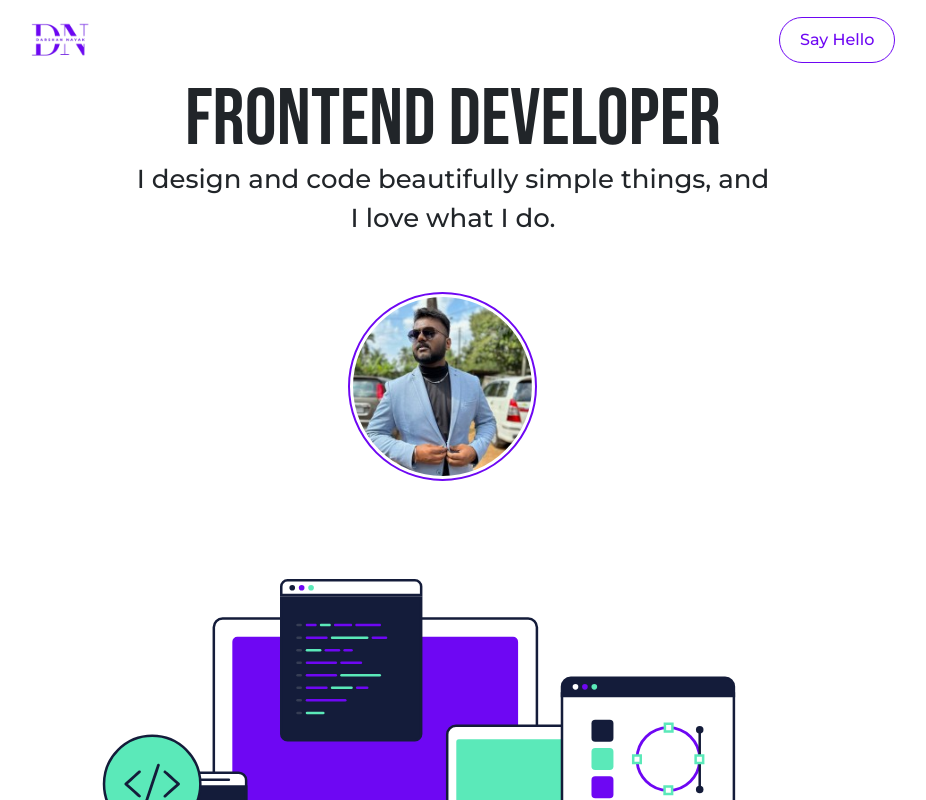
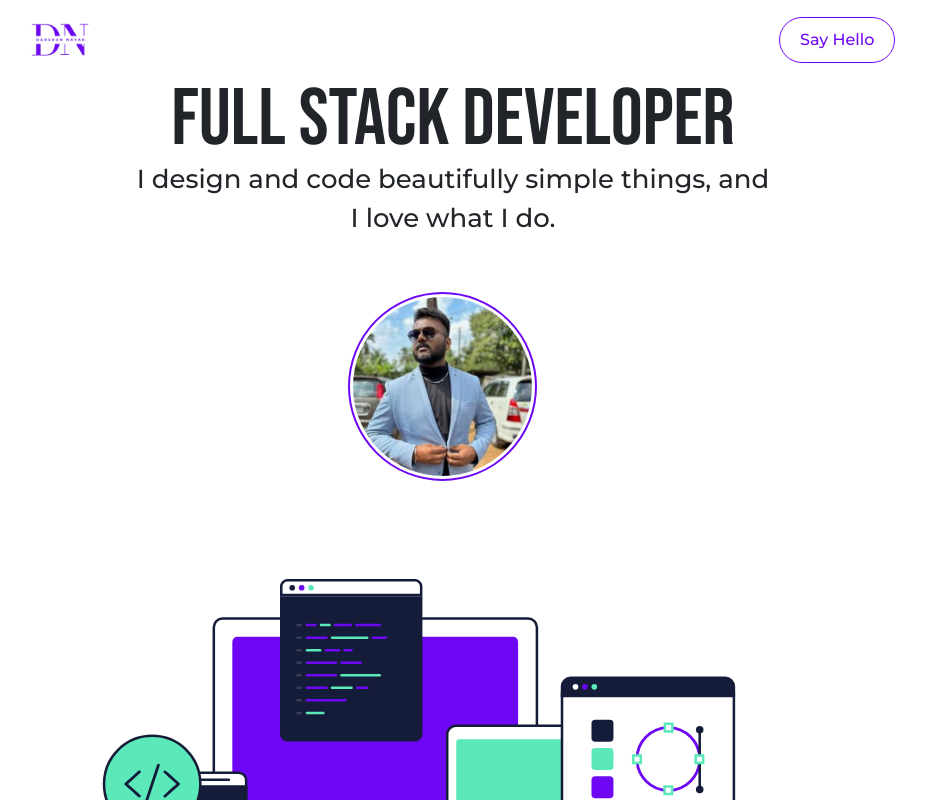
Before and after one commit to nayakdarshan/MERN-Portfolio, a React (Create React App) app in the folder client/: page / in a window 1280 px wide. Shown: the top 800 px of the page, without its empty margins (187-1113 px from the left). Built offline with nearby package versions, Linux system fonts and the light colour scheme; no server answers.

Commit message:
CI/CD check

```diff
--- a/client/src/pages/Home/Intro.js
+++ b/client/src/pages/Home/Intro.js
@@ -7,7 +7,7 @@ function Intro() {
         <div className='d-flex align-items-center justify-content-center'>
             <div className='d-flex align-items-center justify-content-center flex-column'>
                 {/* <div className='fs-24 fw-500 text-center'>Hello! I am</div> */}
-                <div className='fs-80 fw-500 text-center font-new lh-80'>Frontend Developer</div>
+                <div className='fs-80 fw-500 text-center font-new lh-80'>Full Stack Developer</div>
                 <div className='fs-24 fw-500 text-center w-75 mb-2'>I design and code beautifully simple things, and I love what I do.</div>
                 <div className='profile-img-container mt-5'>
                     <img src={profileImg} loading='lazy' alt='darshan' className='profile-img'/>
```
